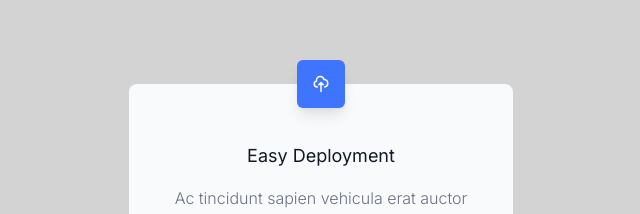
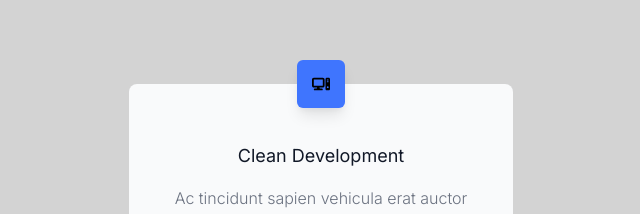
Before and after one commit to erzanthedev/component-library, a React (Create React App) app: page / in a window 1280 px wide. Shown: the part 224-438 px from the top of the page, without its empty margins (319-959 px from the left). Built offline with nearby package versions, Linux system fonts and the light colour scheme.

Commit message:
feat: added props to make component flexible

```diff
--- a/src/App.js
+++ b/src/App.js
@@ -1,9 +1,14 @@
 import Card from "./components/cards/card";
+import { FaComputer } from "react-icons/fa6";
 
 function App() {
   return (
     <main>
-      <Card />
+      <Card
+        icon={<FaComputer />}
+        title="Clean Development"
+        description="Ac tincidunt sapien vehicula erat auctor pellentesque rhoncus. Et magna sit morbi lobortis."
+      />
     </main>
   );
 }
--- a/src/components/cards/card.js
+++ b/src/components/cards/card.js
@@ -1,23 +1,15 @@
 import uploadIcon from "./cloud-upload.svg";
 
-const Card = () => {
+const Card = ({ icon, title, description }) => {
   return (
     <article className="card">
       <div className="card-container">
         <div className="card-wrapper">
           <div className="card-content">
-            <figure className="card-icon">
-              <img
-                src={uploadIcon}
-                alt="cloud upload icon for easy deployment"
-              />
-            </figure>
+            <figure className="card-icon">{icon}</figure>
             <div className="card-details">
-              <h2 className="card-title">Easy Deployment</h2>
-              <p className="card-description">
-                Ac tincidunt sapien vehicula erat auctor pellentesque rhoncus.
-                Et magna sit morbi lobortis.
-              </p>
+              <h2 className="card-title">{title}</h2>
+              <p className="card-description">{description}</p>
             </div>
           </div>
         </div>
--- a/src/index.css
+++ b/src/index.css
@@ -233,6 +233,7 @@ main {
   transform: translateX(-50%);
 }
 
+.card-icon svg,
 .card-icon img {
   width: 24px;
   height: 24px;
```
